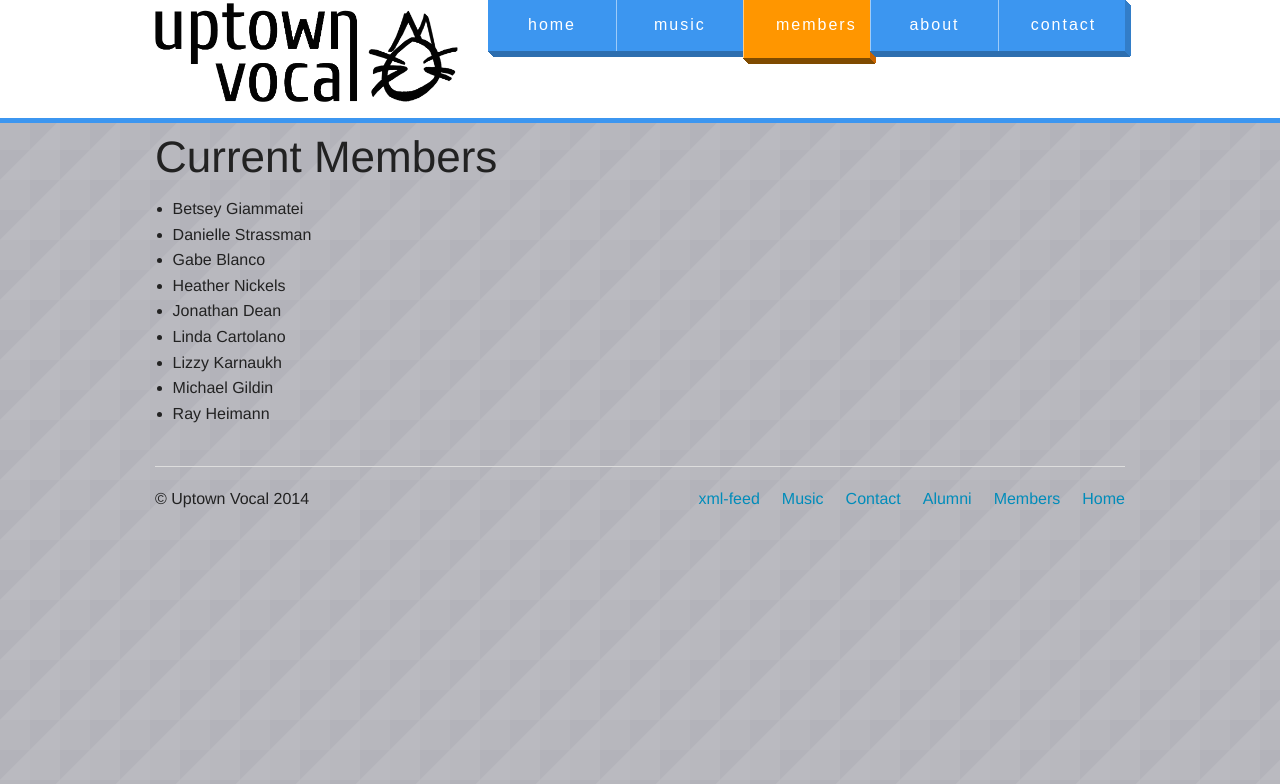
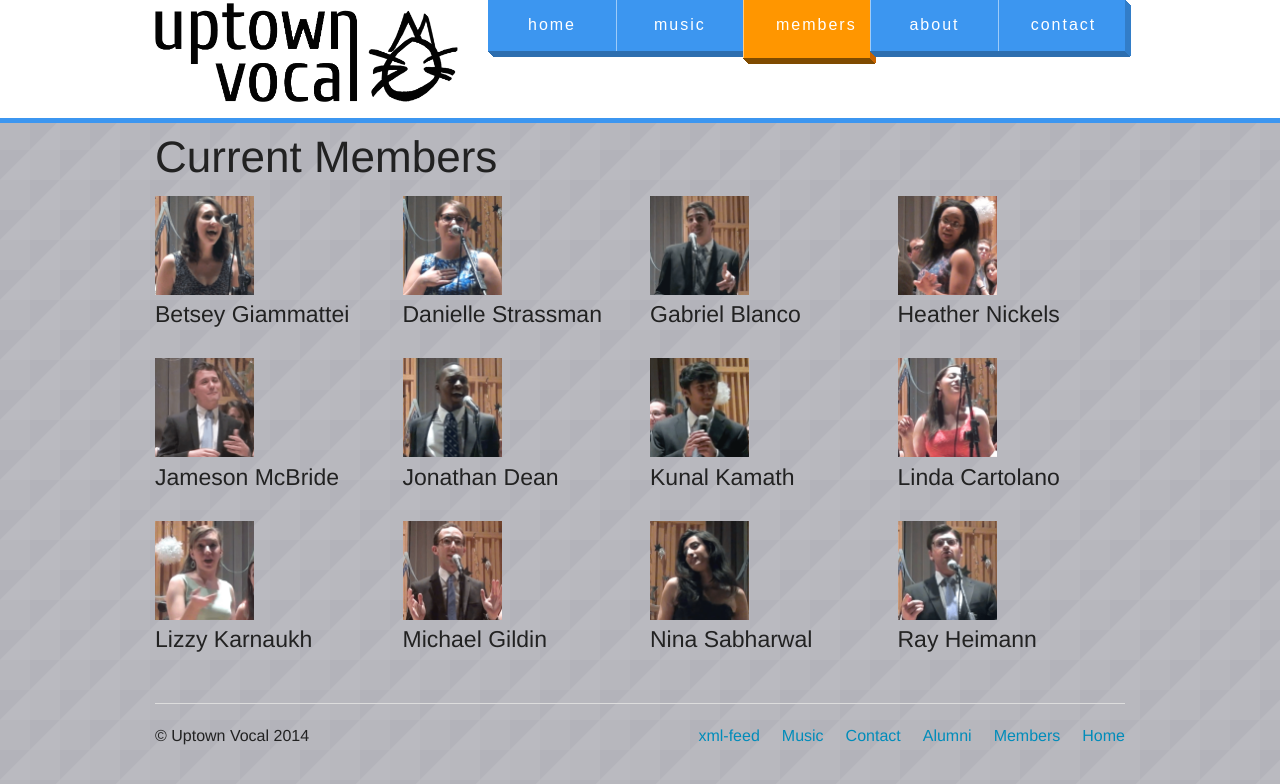
Before and after one commit to uptownvocal/uptownvocal.github.io, a Jekyll site: the page built from members/index.html, in a window 1280 px wide. Shown: the top 784 px of the page. Built offline with Jekyll 4.4.1, drawn with Linux system fonts in a browser that asks for light colours; some web fonts are replaced.

Commit message:
Member Templates w/pictures

```diff
--- a/_config.yml
+++ b/_config.yml
@@ -5,6 +5,7 @@
 baseurl: ""
 url: "http://www.uptownvocal.com"
 imgurl: "/assets/img"
+memburl: "/assets/img/members"
 
 # Build settings
 markdown: kramdown
--- a/members/index.html
+++ b/members/index.html
@@ -7,16 +7,19 @@
 <div class="row">
   <div class="large-12 columns">
     <h1>Current Members</h1>
-    <ul>
-      <li>Betsey Giammatei</li>
-      <li>Danielle Strassman</li>
-      <li>Gabe Blanco</li>
-      <li>Heather Nickels</li>
-      <li>Jonathan Dean</li>
-      <li>Linda Cartolano</li>
-      <li>Lizzy Karnaukh</li>
-      <li>Michael Gildin</li>
-      <li>Ray Heimann</li>
+    <ul class="large-block-grid-4">
+      <li><img style="max-height: 99px; margin: auto;" src="{{ site.memburl }}/betsey.png"><h4>Betsey Giammattei</h4></li>
+      <li><img style="max-height: 99px; margin: auto;" src="{{ site.memburl }}/danielle.png"><h4>Danielle Strassman</h4></li>
+      <li><img style="max-height: 99px; margin: auto;" src="{{ site.memburl }}/gabe.png"><h4>Gabriel Blanco</h4></li>
+      <li><img style="max-height: 99px; margin: auto;" src="{{ site.memburl }}/heather.png"><h4>Heather Nickels</h4></li>
+      <li><img style="max-height: 99px; margin: auto;" src="{{ site.memburl }}/jameson.png"><h4>Jameson McBride</h4></li>
+      <li><img style="max-height: 99px; margin: auto;" src="{{ site.memburl }}/jonathan.png"><h4>Jonathan Dean</h4></li>
+      <li><img style="max-height: 99px; margin: auto;" src="{{ site.memburl }}/kunal.png"><h4>Kunal Kamath</h4></li>
+      <li><img style="max-height: 99px; margin: auto;" src="{{ site.memburl }}/linda.png"><h4>Linda Cartolano</h4></li>
+      <li><img style="max-height: 99px; margin: auto;" src="{{ site.memburl }}/lizzy.png"><h4>Lizzy Karnaukh</h4></li>
+      <li><img style="max-height: 99px; margin: auto;" src="{{ site.memburl }}/michael.png"><h4>Michael Gildin</h4></li>
+      <li><img style="max-height: 99px; margin: auto;" src="{{ site.memburl }}/nina.png"><h4>Nina Sabharwal</h4></li>
+      <li><img style="max-height: 99px; margin: auto;" src="{{ site.memburl }}/ray.png"><h4>Ray Heimann</h4></li>
     </ul>
   </div>
 </div>
```
